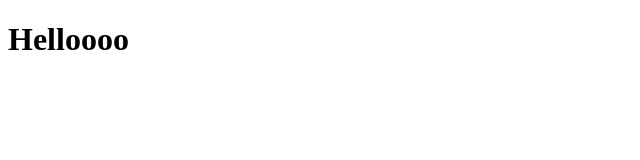
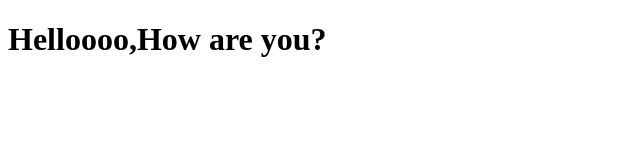
Before and after one commit to Sreelekshmi131/datewithgit-sample, a plain HTML site: page index.html in a window 1280 px wide. Shown: the whole page, without its empty margins (0-640 px from the left). Drawn offline with Linux system fonts and the light colour scheme.

Commit message:
added some message

```diff
--- a/index.html
+++ b/index.html
@@ -7,6 +7,7 @@
     <title>Document</title>
 </head>
 <body>
-    <h1>Helloooo</h1>
+    <h1>Helloooo,How are you?</h1>
+    <h5></h5>
 </body>
 </html>
```
